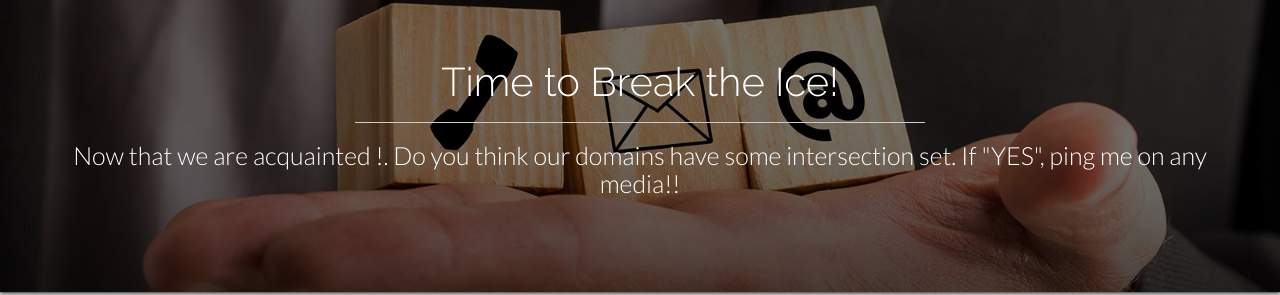
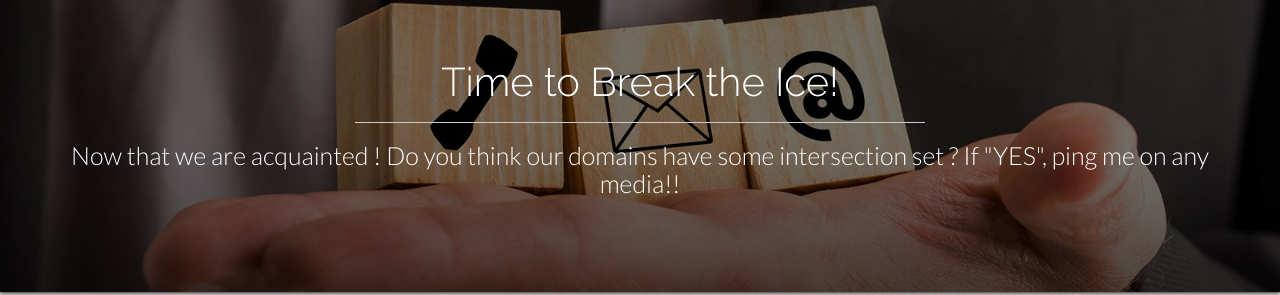
Before and after one commit to Astrophilic/Astrophilic, a plain HTML site: page index.html in a window 1280 px wide. Shown: the part 2455-2750 px from the top of the page. Drawn offline with Linux system fonts and the light colour scheme.

Commit message:
content updated

```diff
--- a/index.html
+++ b/index.html
@@ -5,7 +5,7 @@
         <title>Pankaj Hazra</title>
         <meta charset="utf-8">
         <meta name="viewport" content="width=device-width, initial-scale=1.0">
-        <meta property="og:title" content="   Pankaj Hazra" />
+        <meta property="og:title" content="Pankaj Hazra" />
         <meta property="og:description" content="I am Pankaj Hazra." />
         <meta property="og:url" content="" />
         <meta property="og:image" content="img/pankaj-thumbnail.jpg" />
@@ -140,7 +140,7 @@
                 <h1>Time to Break the Ice!</h1>
                 <hr>
                 <p>
-                    Now that we are acquainted !. Do you think our domains have some intersection set. If "YES", ping me on any media!!
+                    Now that we are acquainted ! Do you think our domains have some intersection set ? If "YES", ping me on any media!!
                 </p>
             </div>
         </section>
```
